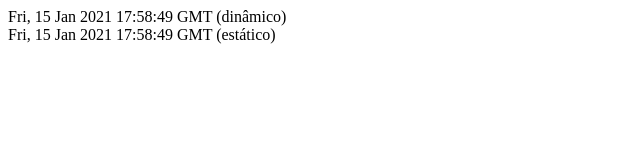
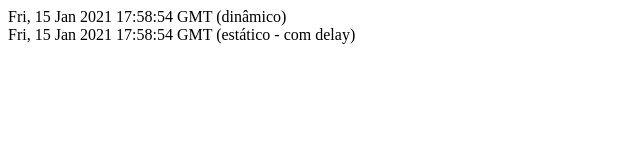
Before and after one commit to nelsoncastro/nexjs-sample, a Next.js app: page /tempo in a window 1280 px wide. Shown: the top 160 px of the page, without its empty margins (0-640 px from the left). Built offline with nearby package versions, Linux system fonts and the light colour scheme.

Commit message:
adds delay

```diff
--- a/pages/tempo.js
+++ b/pages/tempo.js
@@ -1,17 +1,20 @@
 function Tempo(props) {
-  console.log('Passando pelo Front-end');
+  console.log('> Passando pelo Front-end');
   const dynamicDate = new Date();
   const dynamicDateString = dynamicDate.toGMTString();
   return (
     <div>
         <div>{dynamicDateString} (dinâmico)</div>
-        <div>{props.staticDateString} (estático)</div>
+        <div>{props.staticDateString} (estático - com delay)</div>
     </div>
   )
 }
 
-export function getStaticProps() {
-  console.log('Passando pelo getStaticProps');
+export async function getStaticProps() {
+  console.log('> Passando pelo getStaticProps');
+  console.log('> Adicionando delay de 5 segundos');
+
+  await delay(5000);
   const staticDate = new Date();
   const staticDateString = staticDate.toGMTString();
 
@@ -22,4 +25,6 @@
   }
 }
 
+const delay = ms => new Promise(resolve => setTimeout(resolve, ms));
+
 export default Tempo;
```
